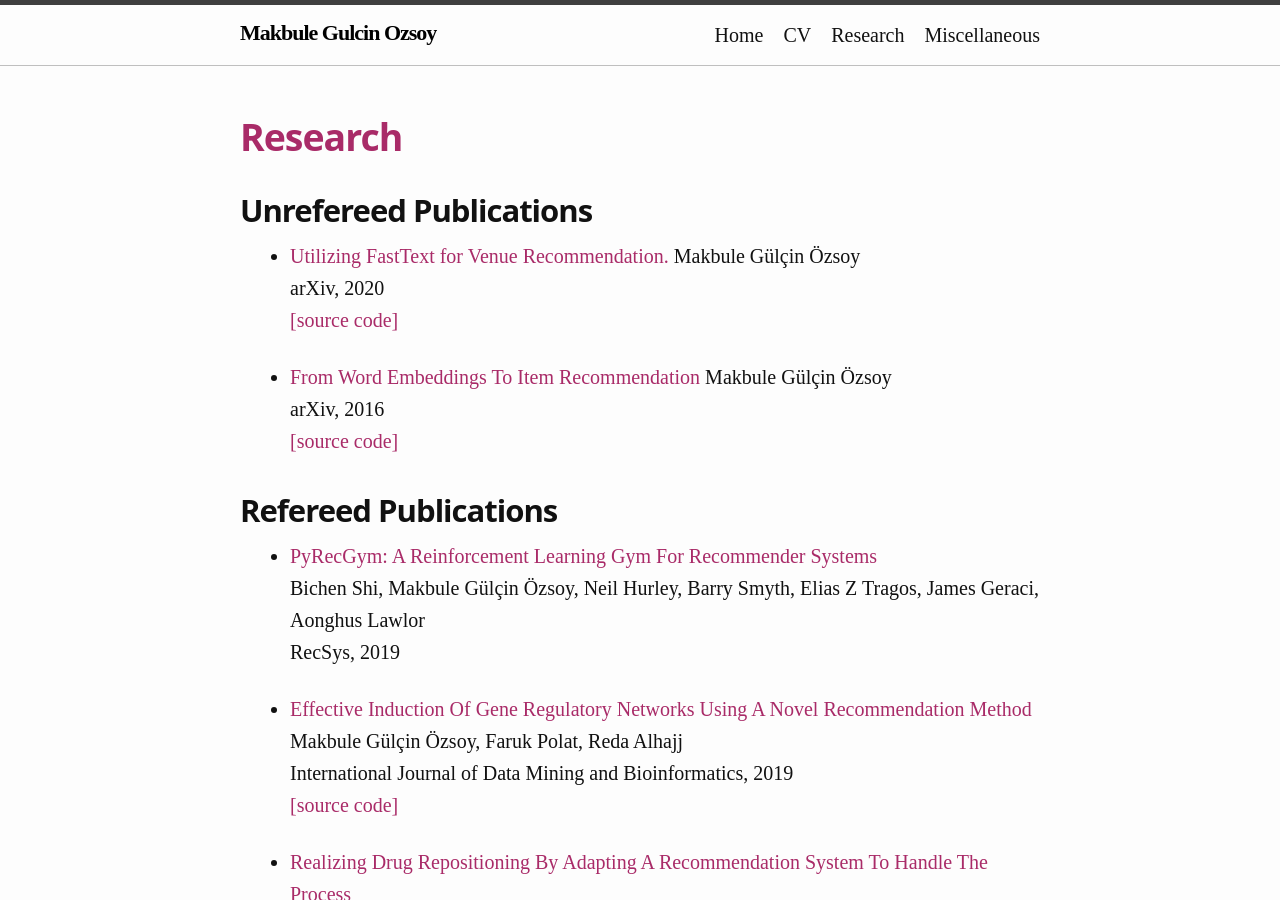
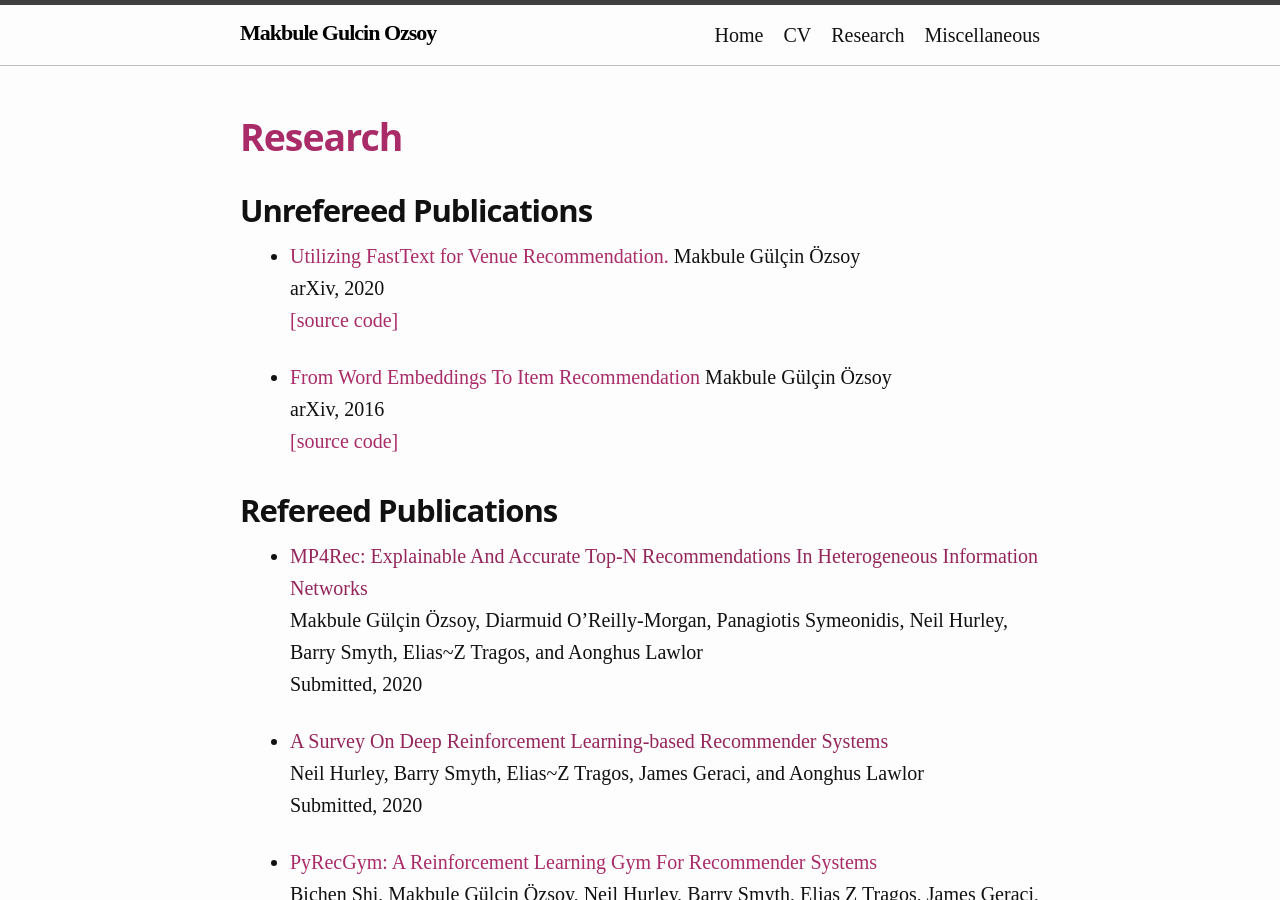
Before and after one commit to mgulcin/mgulcin.github.io, a Jekyll site: the page built from research.md, in a window 1280 px wide and 900 px high. Built offline with Jekyll 4.4.1, drawn with Linux system fonts in a browser that asks for light colours.

Commit message:
Update research.md

```diff
--- a/research.md
+++ b/research.md
@@ -19,6 +19,14 @@ permalink: /research/
 	[[source code]](https://github.com/mgulcin/DL_Rec)<br/>
 
 ## Refereed Publications
+
+* [MP4Rec: Explainable And Accurate Top-N Recommendations In Heterogeneous Information Networks]() <br/>
+	Makbule Gülçin Özsoy, Diarmuid O'Reilly-Morgan, Panagiotis Symeonidis, Neil Hurley, Barry Smyth, Elias~Z Tragos, and Aonghus Lawlor<br/>
+	Submitted, 2020<br/>
+
+* [A Survey On Deep Reinforcement Learning-based Recommender Systems]() <br/>
+	Neil Hurley, Barry Smyth, Elias~Z Tragos, James Geraci, and Aonghus Lawlor<br/>
+	Submitted, 2020<br/>
 
 * [PyRecGym: A Reinforcement Learning Gym For Recommender Systems](https://dl.acm.org/doi/abs/10.1145/3298689.3346981) <br/>
 	Bichen Shi, Makbule Gülçin Özsoy, Neil Hurley, Barry Smyth, Elias Z Tragos, James Geraci, Aonghus Lawlor<br/>
```
